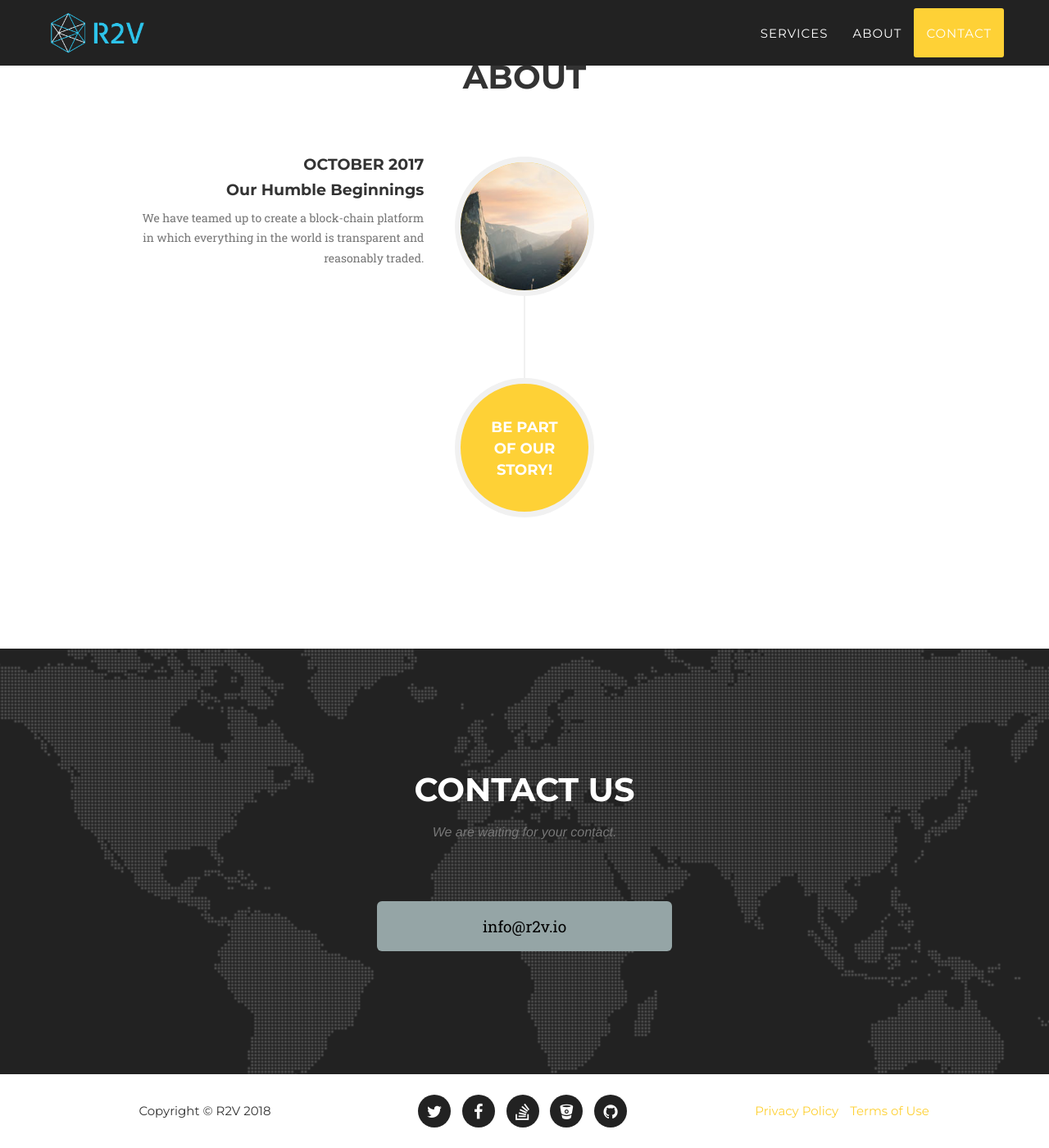
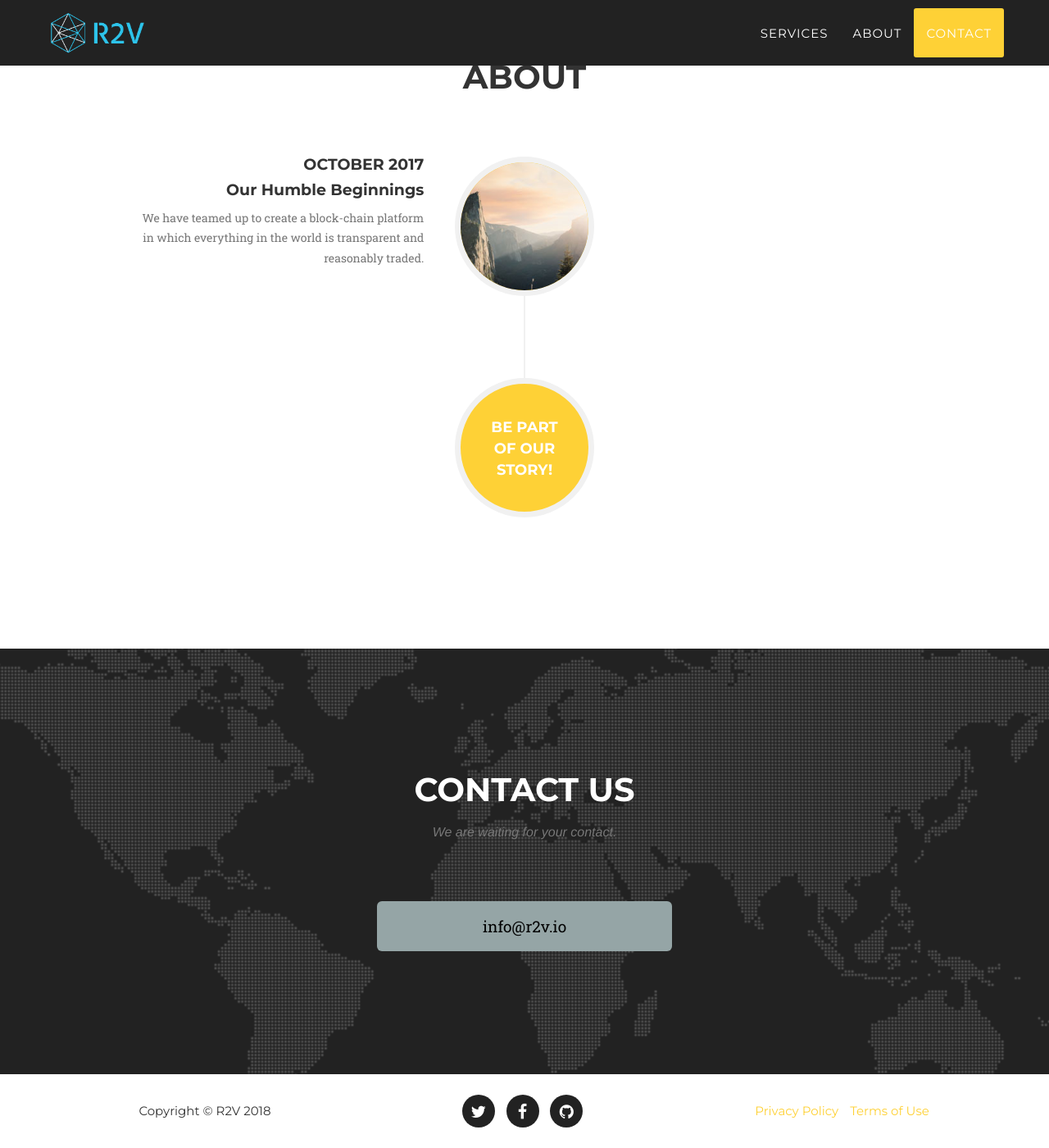
Before and after one commit to rtov/rtov.github.io, a Jekyll site: the page built from index.html, in a window 1280 px wide and 1400 px high, scrolled down 1743 px. Shown: the whole window at 82% size. Built offline with Jekyll 4.4.1, drawn with Linux system fonts in a browser that asks for light colours; some web fonts are replaced.

```diff
--- a/_config.yml
+++ b/_config.yml
@@ -49,10 +49,10 @@ social:
     url: http://twitter.com/r2vblockchain
   - title: facebook
     url: https://www.facebook.com/r2vblockchain/
-  - title: stack-overflow
-    url: http://stackoverflow.com/questions/tagged/jekyll
-  - title: bitbucket
-    url: http://bitbucket.org/jekyll
+#  - title: stack-overflow
+#    url: http://stackoverflow.com/questions/tagged/jekyll
+#  - title: bitbucket
+#    url: http://bitbucket.org/jekyll
   - title: github
     url: http://github.com/rtov
 
--- a/_includes/css/style.css
+++ b/_includes/css/style.css
@@ -1,15 +1,15 @@
-.navbar-default .navbar-brand img{
+nav .navbar-brand img{
     height: 80px;
     -webkit-transition: all .3s;
     -moz-transition: all .3s;
     transition: all .3s;
 }
 
-.navbar-default.navbar-shrink .navbar-brand img {
+nav.navbar-shrink .navbar-brand img {
     height: 60px;
 }
 
-#page-top > nav > div > div.navbar-header.page-scroll > a {
+nav > div > div.navbar-header.page-scroll > a {
     padding: 0;
 }
 
```
